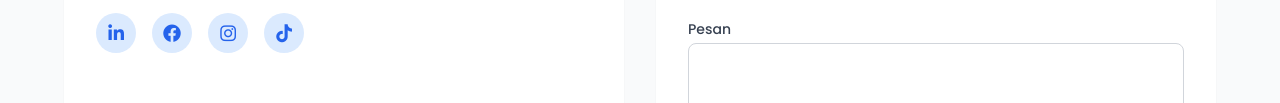
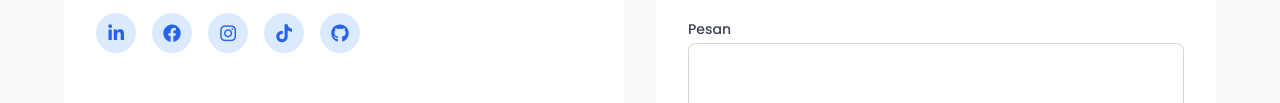
Before and after one commit to Farid0799/Portofolio-Web, a plain HTML site: page index.html in a window 1280 px wide. Shown: the part 4365-4468 px from the top of the page. Drawn offline with nearby package versions, Linux system fonts and the light colour scheme.

Commit message:
index.html

```diff
--- a/index.html
+++ b/index.html
@@ -471,6 +471,9 @@
                                 <a href="https://www.tiktok.com/@masdiraf" target="_blank" class="w-10 h-10 rounded-full bg-blue-100 flex items-center justify-center text-blue-600 hover:bg-blue-200 transition">
                                     <i class="fab fa-tiktok text-lg"></i>
                                 </a>
+                                <a href="https://github.com/Farid0799" target="_blank" class="w-10 h-10 rounded-full bg-blue-100 flex items-center justify-center text-blue-600 hover:bg-blue-200 transition">
+                                    <i class="fab fa-github text-lg"></i>
+                                </a>
                             </div>
                         </div>
                     </div>
```
